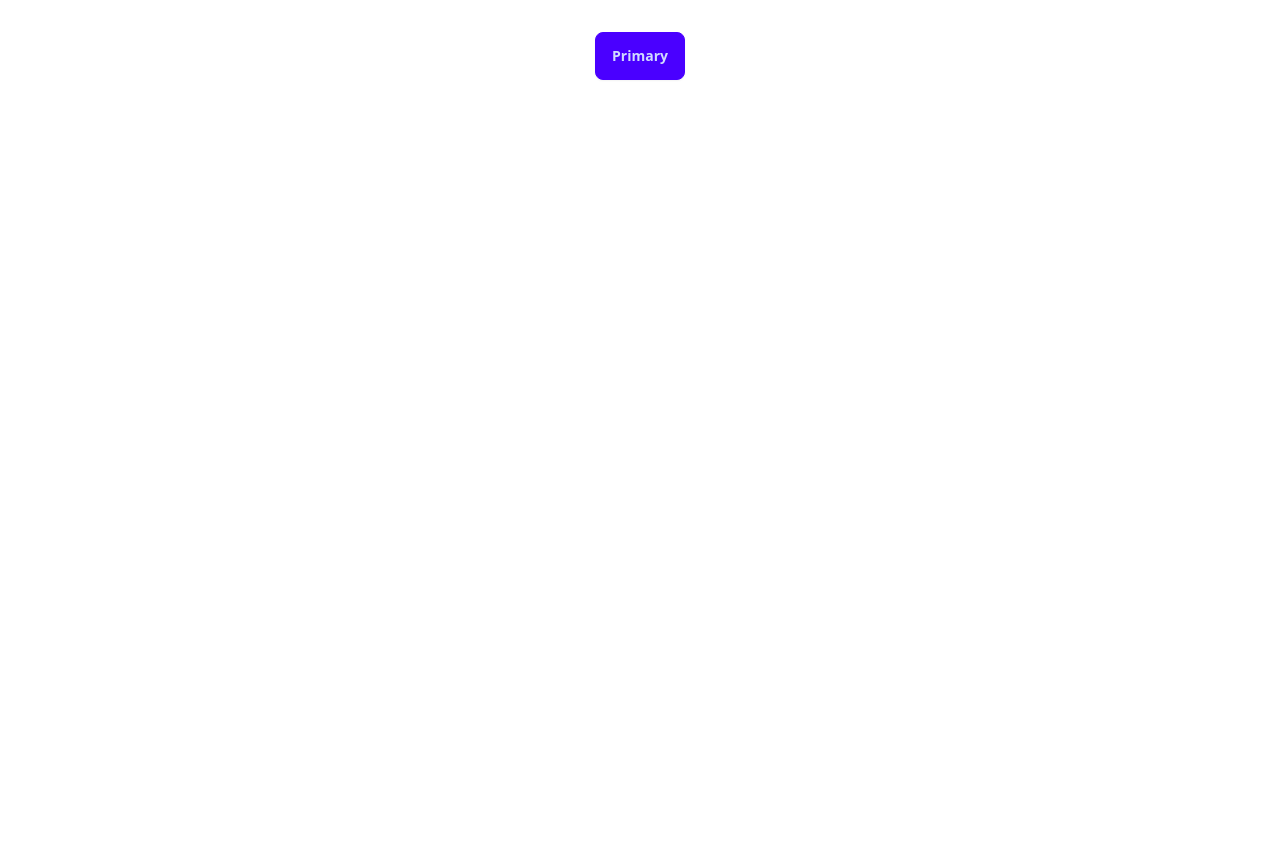
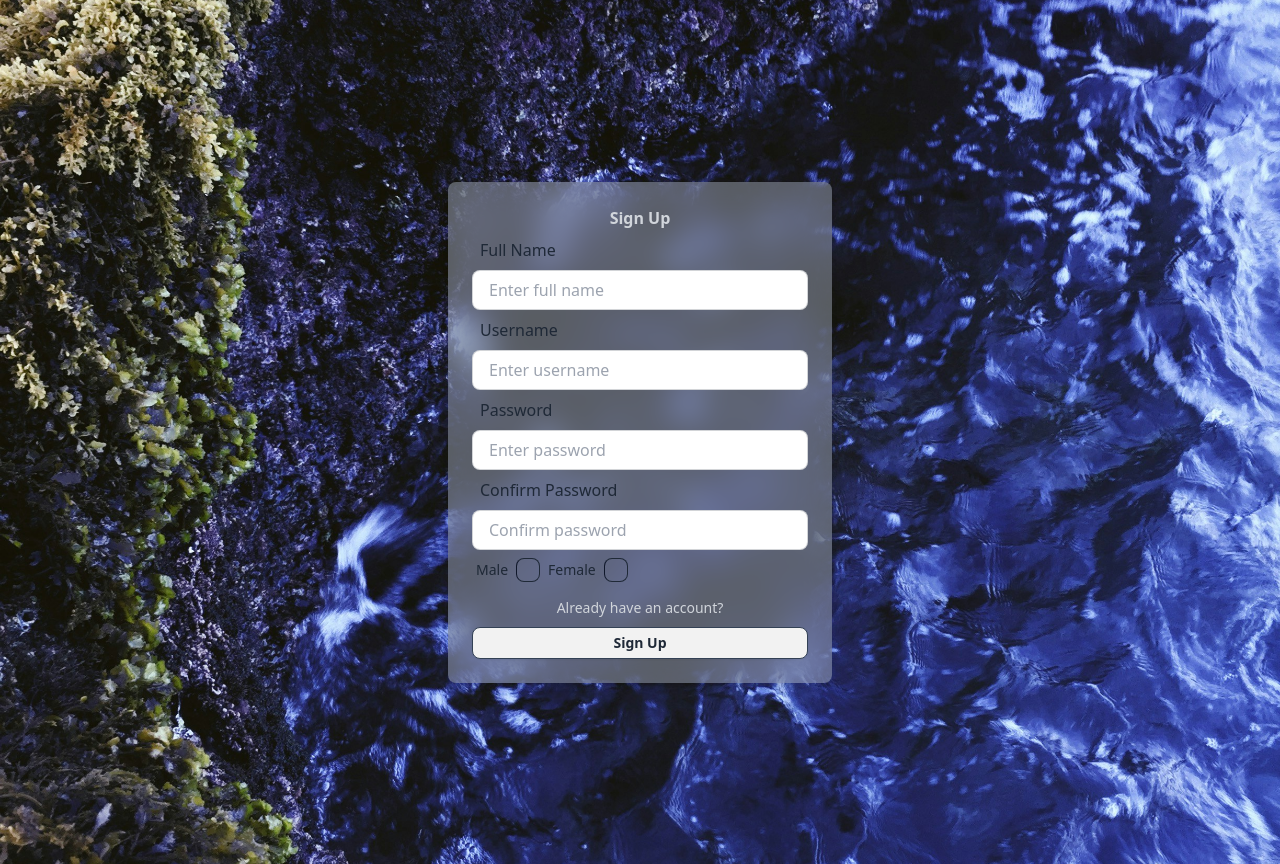
Before and after one commit to ThanhThienNhan/Chat-App, a React (Vite) app in the folder frontend/: page / in a window 1280 px wide. Before the commit the page ends 800 px from the top, so only its background shows below. Built offline with nearby package versions, Linux system fonts and the light colour scheme.

Commit message:
Design Login and Sign up Page

```diff
--- a/frontend/src/App.jsx
+++ b/frontend/src/App.jsx
@@ -1,11 +1,12 @@
 import './App.css'
-
+import LoginPage from './pages/login/LoginPage'
+import SignUpPage from './pages/signup/SignUpPage'
 function App() {
   return (
     <>
-
-      <button className="btn btn-primary">Primary</button>
-
+    <div className='p-4 h-screen flex items-center justify-center'>
+      <SignUpPage/>
+    </div>
     </>
   )
 }
--- a/frontend/src/index.css
+++ b/frontend/src/index.css
@@ -1,3 +1,10 @@
 @tailwind base;
 @tailwind components;
 @tailwind utilities;
+
+body{
+    background: url("/background_image.jpg");
+    background-repeat: no-repeat;
+    background-size: cover;
+    background-position: center;
+}
--- /dev/null
+++ b/frontend/src/pages/home/HomePage.jsx
@@ -0,0 +1,9 @@
+import React from 'react'
+
+const HomePage = () => {
+  return (
+    <div>HomePage</div>
+  )
+}
+
+export default HomePage
--- /dev/null
+++ b/frontend/src/pages/login/LoginPage.jsx
@@ -0,0 +1,44 @@
+import React from 'react'
+
+const LoginPage = () => {
+  return (
+    <div className='flex flex-col items-center
+    justify-center min-w-96 mx-auto'>
+      <div className='w-full p-6 rounded-lg
+      shadow-md bg-gray-400
+      bg-clip-padding backdrop-filter
+      backdrop-blur-lg bg-opacity-50'>
+        <h1 className='text-3x1 font-semibold text-center text-gray-300'>
+          Login
+        </h1>
+
+        <form>
+          <div>
+            <label className='label p-2'>
+              <span className='text-base label-text'>Username</span>
+            </label>
+            <input type='text' placeholder='Enter username' className='w-full input input-bordered h-10'></input>
+          </div>
+
+          <div>
+          <label className='label p-2'>
+              <span className='text-base label-text'>Username</span>
+            </label>
+            <input type='password' placeholder='Enter password' className='w-full input input-bordered h-10'></input>
+          </div>
+
+          <a href='#' className='text-gray-300 text-sm hover:underline hover:text-blue-600 mt-2 inline-block'>
+            Don't have an account?
+          </a>
+
+          <div>
+            <button className='btn btn-block btn-sm mt-2'>Login</button>
+          </div>
+
+        </form>
+      </div>
+    </div>
+  )
+}
+
+export default LoginPage
--- /dev/null
+++ b/frontend/src/pages/signup/GenderCheckbox.jsx
@@ -0,0 +1,22 @@
+import React from 'react'
+
+function GenderCheckbox() {
+    return (
+        <div className='flex'>
+            <div className='form-control'>
+                <label className={'label gap-2 cursor-pointer'}>
+                    <span className='label-text'>Male</span>
+                    <input type='checkbox' className='checkbox border-s-slate-900'></input>
+                </label>
+            </div>
+            <div>
+                <label className={'label gap-2 cursor-pointer'}>
+                    <span className='label-text'>Female</span>
+                    <input type='checkbox' className='checkbox border-s-slate-900'></input>
+                </label>
+            </div>
+        </div>
+    )
+}
+
+export default GenderCheckbox
--- /dev/null
+++ b/frontend/src/pages/signup/SignUpPage.jsx
@@ -0,0 +1,60 @@
+import React from 'react'
+import GenderCheckbox from './GenderCheckbox'
+
+const SignUpPage = () => {
+  return (
+    <div className='flex flex-col items-center justify-center min-w-96 mx-auto'>
+      <div className='w-full p-6 rounded-lg shadow-md bg-gray-400 bg-clip-padding backdrop-filter backdrop-blur-lg
+      bg-opacity-50'>
+        <h1 className='text-3x1 font-semibold text-center text-gray-300'>
+          Sign Up
+        </h1>
+
+        <form>
+          <div>
+            <label className='label p-2'>
+              <span className='text-base label-text'>Full Name</span>
+            </label>
+            <input type='text' placeholder='Enter full name' className='w-full input input-bordered h-10'></input>
+          </div>
+
+          <div>
+            <label className='label p-2'>
+              <span className='text-base label-text'>Username</span>
+            </label>
+            <input type='text' placeholder='Enter username' className='w-full input input-bordered h-10'></input>
+          </div>
+
+          <div>
+            <label className='label p-2'>
+              <span className='text-base label-text'>Password</span>
+            </label>
+            <input type='password' placeholder='Enter password' className='w-full input input-bordered h-10'></input>
+          </div>
+
+          <div>
+            <label className='label p-2'>
+              <span className='text-base label-text'>Confirm Password</span>
+            </label>
+            <input type='text' placeholder='Confirm password' className='w-full input input-bordered h-10'></input>
+          </div>
+
+          <GenderCheckbox></GenderCheckbox>
+
+          <a href='#' className='text-gray-300 text-sm hover:underline hover:text-blue-600 mt-2 inline-block'>
+            Already have an account?
+          </a>
+
+          <div>
+            <button className='btn btn-block btn-sm mt-2 border border-slate-700'>Sign Up</button>
+          </div>
+
+        </form>
+
+      </div>
+
+    </div>
+  )
+}
+
+export default SignUpPage
```
Also changed, not shown: frontend/public/background_image.jpg (added).
